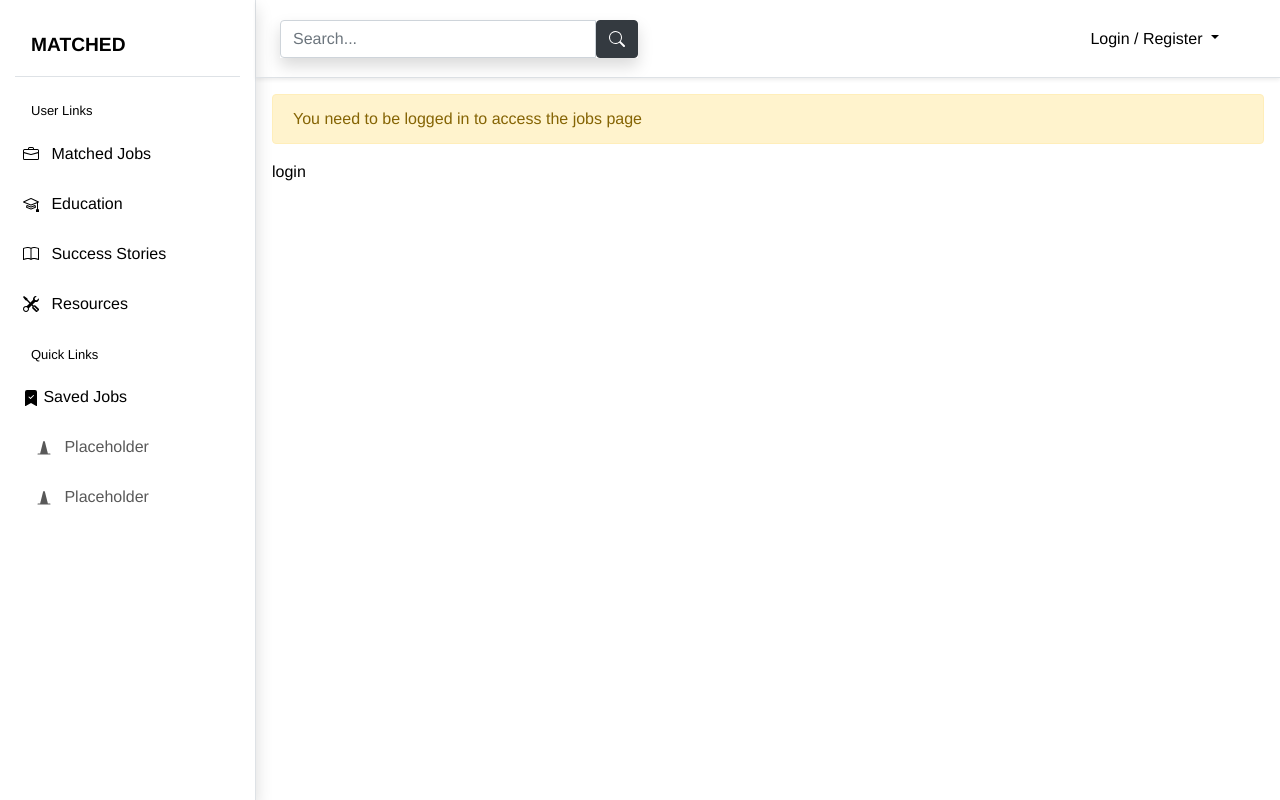
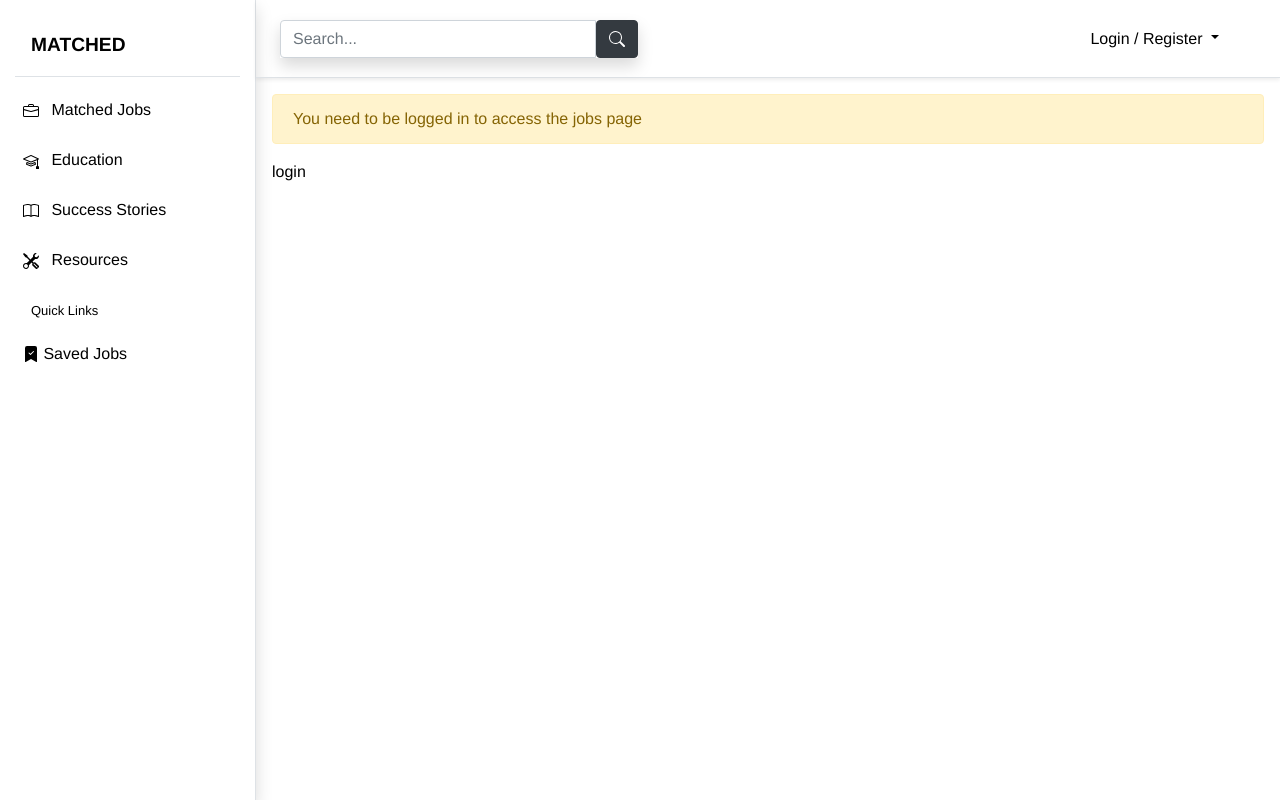
Before and after one commit to nerbGG/Matched, a Django app: page /jobs/ in a window 1280 px wide. Run offline with Django 4.2, Linux system fonts and the light colour scheme; some libraries are stand-ins or nearby versions.

Commit message:
some comments added in base.html

```diff
--- a/Matched/settings.py
+++ b/Matched/settings.py
@@ -25,9 +25,9 @@ BASE_DIR = Path(__file__).resolve().parent.parent
 SECRET_KEY = 'django-insecure-(z5-j7#3#+ta+xq)r^5rbrus^q_(!ies&tojfc&8#ujcowt-a^'
 
 # SECURITY WARNING: don't run with debug turned on in production!
-DEBUG = False
+DEBUG = True
 
-ALLOWED_HOSTS = []
+ALLOWED_HOSTS = ['*']
 
 # Application definition
 
--- a/Templates/base.html
+++ b/Templates/base.html
@@ -27,7 +27,7 @@
             </div>
             <div id="links" class="mt-2">
                  <div class="d-flex flex-row link-section-text" style="font-size: small">
-                    <a class="nav-item nav-link mt-2 " href="#">User Links</a>
+<!--                    <a class="nav-item nav-link mt-2 " href="#">User Links</a>-->
 {#                   <p class="m-0 p-0">job Seekers</p>#}
                   </div>
                 {% block jobs-link %}
@@ -82,22 +82,22 @@
                         Saved Jobs
                     </div>
                 </a>
-                <a class="btn disabled w-100 link-container bold-link hover ml-2 d-flex flex-row align-items-center  " href="#">
-                    <div class="w-100d-flex flex-row align-items-center ">
-                        <svg xmlns="http://www.w3.org/2000/svg" class="mr-2 bi bi-cone" width="16" height="16" fill="currentColor" viewBox="0 0 16 16">
-                            <path d="M7.03 1.88c.252-1.01 1.688-1.01 1.94 0l2.905 11.62H14a.5.5 0 0 1 0 1H2a.5.5 0 0 1 0-1h2.125L7.03 1.88z"/>
-                        </svg>
-                        Placeholder
-                    </div>
-                </a>
-                <a class="btn disabled w-100 link-container bold-link hover ml-2 d-flex flex-row align-items-center  " href="#">
-                    <div class="w-100d-flex flex-row align-items-center ">
-                        <svg xmlns="http://www.w3.org/2000/svg" class="mr-2 bi bi-cone" width="16" height="16" fill="currentColor" viewBox="0 0 16 16">
-                            <path d="M7.03 1.88c.252-1.01 1.688-1.01 1.94 0l2.905 11.62H14a.5.5 0 0 1 0 1H2a.5.5 0 0 1 0-1h2.125L7.03 1.88z"/>
-                        </svg>
-                        Placeholder
-                    </div>
-                </a>
+<!--                <a class="btn disabled w-100 link-container bold-link hover ml-2 d-flex flex-row align-items-center  " href="#">-->
+<!--                    <div class="w-100d-flex flex-row align-items-center ">-->
+<!--                        <svg xmlns="http://www.w3.org/2000/svg" class="mr-2 bi bi-cone" width="16" height="16" fill="currentColor" viewBox="0 0 16 16">-->
+<!--                            <path d="M7.03 1.88c.252-1.01 1.688-1.01 1.94 0l2.905 11.62H14a.5.5 0 0 1 0 1H2a.5.5 0 0 1 0-1h2.125L7.03 1.88z"/>-->
+<!--                        </svg>-->
+<!--                        Placeholder-->
+<!--                    </div>-->
+<!--                </a>-->
+<!--                <a class="btn disabled w-100 link-container bold-link hover ml-2 d-flex flex-row align-items-center  " href="#">-->
+<!--                    <div class="w-100d-flex flex-row align-items-center ">-->
+<!--                        <svg xmlns="http://www.w3.org/2000/svg" class="mr-2 bi bi-cone" width="16" height="16" fill="currentColor" viewBox="0 0 16 16">-->
+<!--                            <path d="M7.03 1.88c.252-1.01 1.688-1.01 1.94 0l2.905 11.62H14a.5.5 0 0 1 0 1H2a.5.5 0 0 1 0-1h2.125L7.03 1.88z"/>-->
+<!--                        </svg>-->
+<!--                        Placeholder-->
+<!--                    </div>-->
+<!--                </a>-->
             </div>
         </nav>
         <div id="main" class="flex-column" >
```
